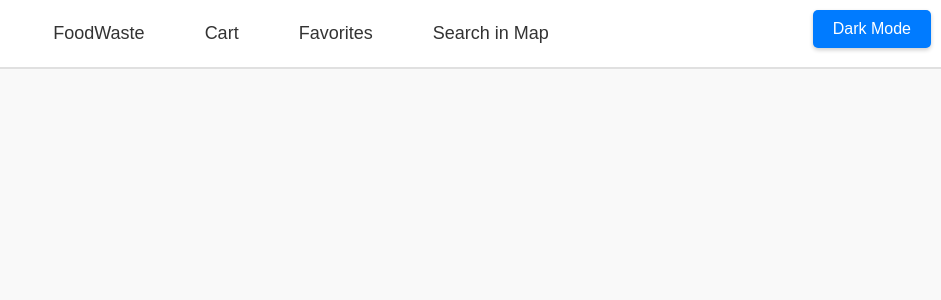
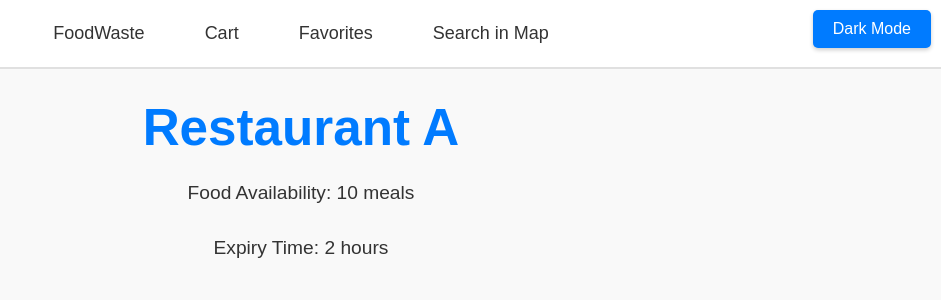
Before and after one commit to surrey-78/FoodWaste, a React (Vite) app: page /restaurant/1 in a window 1280 px wide. Shown: the top 300 px of the page, without its empty margins (339-1280 px from the left). Built offline with nearby package versions, Linux system fonts and the light colour scheme.

Commit message:
map updation

```diff
--- a/src/App.jsx
+++ b/src/App.jsx
@@ -6,7 +6,7 @@ import CartPage from './Pages/CartPage';
 import FavoritesPage from './Pages/FavoritesPage';
 import MapSearchPage from './Pages/MapSearchPage';
 import HomePage from './Pages/Homepage';
-
+import RestaurantPage from './Pages/RestaurantPage';
 
 function App() {
   const [darkMode, setDarkMode] = useState(false);
@@ -43,6 +43,7 @@ function App() {
           <Route path="/cart" element={<CartPage />} />
           <Route path="/favorites" element={<FavoritesPage />} />
           <Route path="/map" element={<MapSearchPage />} />
+          <Route path="/restaurant/:id" element={<RestaurantPage />} />
         </Routes>
       </main>
     </Router>
--- a/src/Pages/MapSearchPage.jsx
+++ b/src/Pages/MapSearchPage.jsx
@@ -1,21 +1,35 @@
 import React from 'react';
-import './MapSearchPage.css'; // Ensure this CSS file exists if you have specific styles
+import './MapSearchPage.css';
+import { useNavigate } from 'react-router-dom';
 
 const MapSearchPage = () => {
+  const navigate = useNavigate();
+
+  const handleRestaurantClick = (restaurantId) => {
+    // This will navigate to a new page with the restaurant's food availability details
+    navigate(`/restaurant/${restaurantId}`);
+  };
+
   return (
-    <div style={{ width: '500%' }}>
+    <div style={{ width: '500%', position: 'relative' }}>
       <iframe
         width="100%"
         height="600"
         scrolling="no"
         marginHeight="0"
         marginWidth="0"
-        src="https://www.google.com/maps/embed?pb=!1m18!1m12!1m3!1d248756.13131208712!2d80.04419850580791!3d13.047473316433955!2m3!1f0!2f0!3f0!3m2!1i1024!2i768!4f13.1!3m3!1m2!1s0x3a5265ea4f7d3361%3A0x6e61a70b6863d433!2sChennai%2C%20Tamil%20Nadu!5e0!3m2!1sen!2sin!4v1726986678249!5m2!1sen!2sin"
+        src="https://www.google.com/maps/embed?pb=!1m18!1m12!1m3!1d15547.564999589134!2d80.22835409652969!3d13.042593646467205!2m3!1f0!2f0!3f0!3m2!1i1024!2i768!4f13.1!3m3!1m2!1s0x3a526655a5da2371%3A0x4954f49743f04af0!2sT.%20Nagar%2C%20Chennai%2C%20Tamil%20Nadu!5e0!3m2!1sen!2sin!4v1726987331846!5m2!1sen!2sin"
         title="Google Map"
-        style={{ border: 'none' }} // Use CSS for border instead of frameBorder
-      >
-        <a href="https://www.gps.ie/">gps systems</a>
-      </iframe>
+        style={{ border: 'none' }}
+      ></iframe>
+
+      {/* Overlay clickable markers */}
+      <div className="marker" onClick={() => handleRestaurantClick(1)} style={{ position: 'absolute', top: '300px', left: '400px' }}>
+        <img src="/marker-icon.png" alt="Restaurant Marker" />
+      </div>
+      <div className="marker" onClick={() => handleRestaurantClick(2)} style={{ position: 'absolute', top: '250px', left: '500px' }}>
+        <img src="/marker-icon.png" alt="Restaurant Marker" />
+      </div>
     </div>
   );
 };
--- /dev/null
+++ b/src/Pages/RestaurantPage.jsx
@@ -0,0 +1,26 @@
+import React from 'react';
+import { useParams } from 'react-router-dom';
+
+const restaurantData = {
+  1: { name: 'Restaurant A', availability: '10 meals', expiry: '2 hours' },
+  2: { name: 'Restaurant B', availability: '5 meals', expiry: '1 hour' },
+};
+
+const RestaurantPage = () => {
+  const { id } = useParams();
+  const restaurant = restaurantData[id];
+
+  if (!restaurant) {
+    return <div>Restaurant not found.</div>;
+  }
+
+  return (
+    <div>
+      <h1>{restaurant.name}</h1>
+      <p>Food Availability: {restaurant.availability}</p>
+      <p>Expiry Time: {restaurant.expiry}</p>
+    </div>
+  );
+};
+
+export default RestaurantPage;
```
